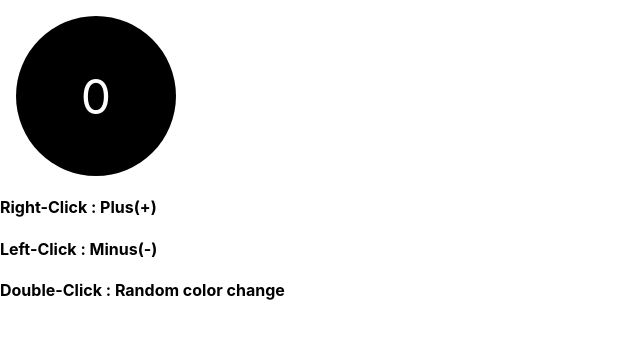
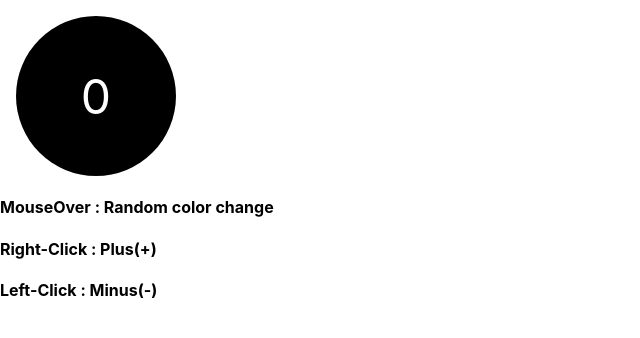
Before and after one commit to devJRL/CodeLab-React-Redux-Basic, a React (Create React App) app in the folder src-02/counter-redux-app/: page / in a window 1280 px wide. Shown: the top 338 px of the page, without its empty margins (0-640 px from the left). Built offline with nearby package versions, Linux system fonts and the light colour scheme; the HTML template or start-up script is replaced by a standard one.

Commit message:
Edit Counter Component MouseAction

```diff
--- a/src-02/counter-redux-app/src/App.js
+++ b/src-02/counter-redux-app/src/App.js
@@ -8,9 +8,9 @@ class App extends Component {
     return (
       <div>
         <CounterContainer />
+        <h4> MouseOver : Random color change </h4>
         <h4> Right-Click : Plus(+) </h4>
         <h4> Left-Click : Minus(-) </h4>
-        <h4> Double-Click : Random color change </h4>
       </div>
     );
   }
```
